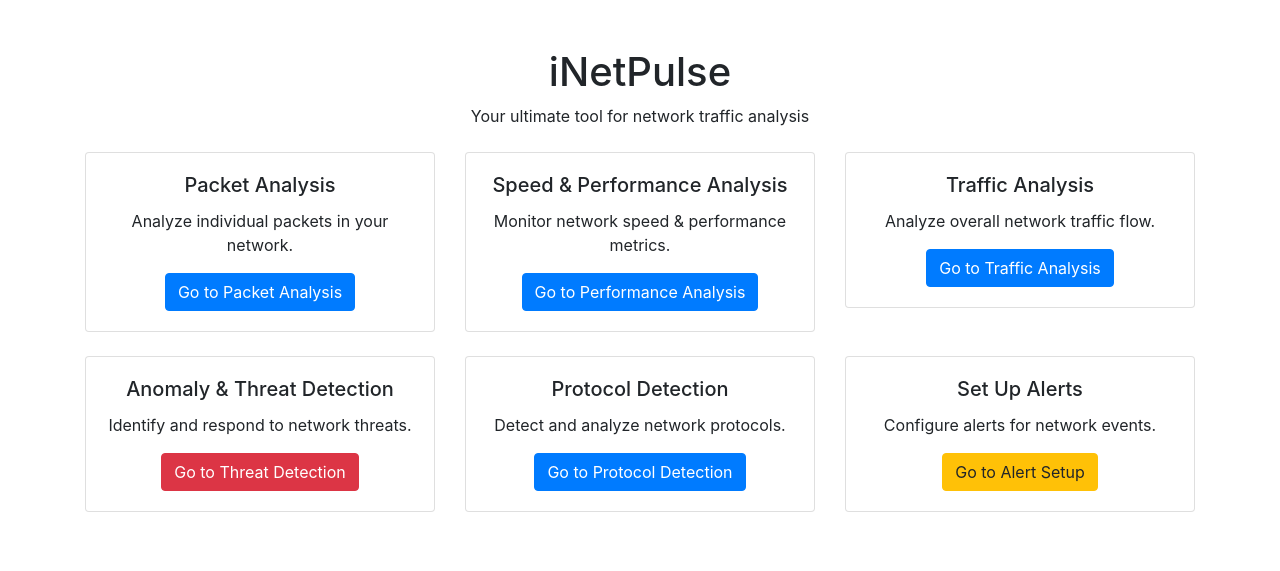
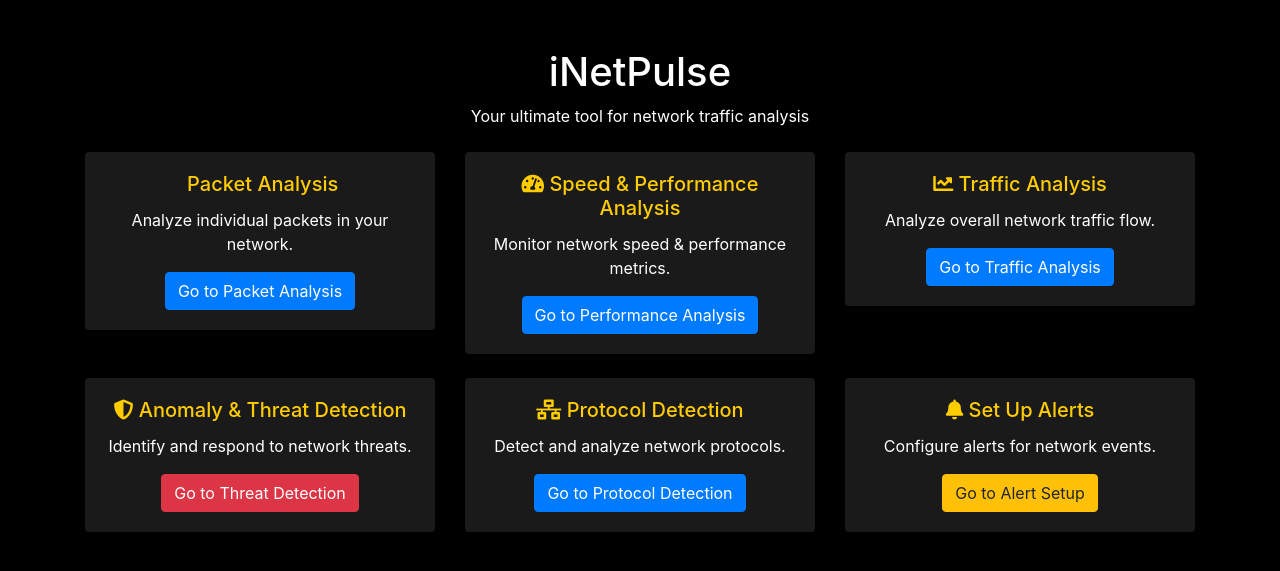
Before and after one commit to piyush2004parate/iNetpulse, a Django app: page / in a window 1280 px wide. Shown: the top 571 px of the page. Run offline with Django 5.2, Linux system fonts and the light colour scheme; some libraries are stand-ins or nearby versions.

Commit message:
Initial Commit

```diff
--- a/analyzer/templates/analyzer/home.html
+++ b/analyzer/templates/analyzer/home.html
@@ -5,7 +5,54 @@
     <meta name="viewport" content="width=device-width, initial-scale=1.0">
     <title>iNetPulse - Network Traffic Analyzer</title>
     <link rel="stylesheet" href="https://stackpath.bootstrapcdn.com/bootstrap/4.5.2/css/bootstrap.min.css">
+    <link rel="stylesheet" href="https://cdnjs.cloudflare.com/ajax/libs/font-awesome/5.15.4/css/all.min.css">
+    {% load static %} <!-- Load the static template tag library -->
+    <link rel="stylesheet" href="{% static 'css/custom.css' %}">  <!-- Link to custom CSS -->
 </head>
+<style>
+    body {
+        background-color: #000; /* Black background */
+        color: #ffffff; /* White text for contrast */
+    }
+
+    h1, p {
+        color: #ffffff; /* Ensures headings and paragraphs are white */
+    }
+
+    .card {
+        background-color: #1a1a1a; /* Dark gray for cards */
+        border: none; /* Remove default card border */
+    }
+
+    .card-title {
+        color: #ffcc00; /* Bright yellow for card titles */
+    }
+
+    .card-text {
+        color: #ffffff; /* White text for card descriptions */
+    }
+
+    .btn-primary {
+        background-color: #007bff; /* Bootstrap primary color */
+        border-color: #007bff; /* Bootstrap primary border color */
+    }
+
+    .btn-danger {
+        background-color: #dc3545; /* Bootstrap danger color */
+        border-color: #dc3545; /* Bootstrap danger border color */
+    }
+
+    .btn-warning {
+        background-color: #ffc107; /* Bootstrap warning color */
+        border-color: #ffc107; /* Bootstrap warning border color */
+    }
+
+    footer {
+        margin-top: 20px;
+        color: #ffffff; /* White text for footer */
+    }
+
+    </style>
 <body>
     <div class="container mt-5">
         <h1 class="text-center">iNetPulse</h1>
@@ -15,7 +62,7 @@
             <div class="col-md-4">
                 <div class="card text-center">
                     <div class="card-body">
-                        <h5 class="card-title">Packet Analysis</h5>
+                        <h5 class="card-title"><i class="fas fa-packet"></i> Packet Analysis</h5>
                         <p class="card-text">Analyze individual packets in your network.</p>
                         <a href="{% url 'sniff_packets' %}" class="btn btn-primary">Go to Packet Analysis</a>
                     </div>
@@ -24,7 +71,7 @@
             <div class="col-md-4">
                 <div class="card text-center">
                     <div class="card-body">
-                        <h5 class="card-title">Speed & Performance Analysis</h5>
+                        <h5 class="card-title"><i class="fas fa-tachometer-alt"></i> Speed & Performance Analysis</h5>
                         <p class="card-text">Monitor network speed & performance metrics.</p>
                         <a href="{% url 'speed_performance_analysis' %}" class="btn btn-primary">Go to Performance Analysis</a>
                     </div>
@@ -33,7 +80,7 @@
             <div class="col-md-4">
                 <div class="card text-center">
                     <div class="card-body">
-                        <h5 class="card-title">Traffic Analysis</h5>
+                        <h5 class="card-title"><i class="fas fa-chart-line"></i> Traffic Analysis</h5>
                         <p class="card-text">Analyze overall network traffic flow.</p>
                         <a href="{% url 'traffic_analysis' %}" class="btn btn-primary">Go to Traffic Analysis</a>
                     </div>
@@ -45,7 +92,7 @@
             <div class="col-md-4">
                 <div class="card text-center">
                     <div class="card-body">
-                        <h5 class="card-title">Anomaly & Threat Detection</h5>
+                        <h5 class="card-title"><i class="fas fa-shield-alt"></i> Anomaly & Threat Detection</h5>
                         <p class="card-text">Identify and respond to network threats.</p>
                         <a href="{% url 'anomaly_detection' %}" class="btn btn-danger">Go to Threat Detection</a>
                     </div>
@@ -54,7 +101,7 @@
             <div class="col-md-4">
                 <div class="card text-center">
                     <div class="card-body">
-                        <h5 class="card-title">Protocol Detection</h5>
+                        <h5 class="card-title"><i class="fas fa-network-wired"></i> Protocol Detection</h5>
                         <p class="card-text">Detect and analyze network protocols.</p>
                         <a href="{% url 'protocol_detection' %}" class="btn btn-primary">Go to Protocol Detection</a>
                     </div>
@@ -63,7 +110,7 @@
             <div class="col-md-4">
                 <div class="card text-center">
                     <div class="card-body">
-                        <h5 class="card-title">Set Up Alerts</h5>
+                        <h5 class="card-title"><i class="fas fa-bell"></i> Set Up Alerts</h5>
                         <p class="card-text">Configure alerts for network events.</p>
                         <a href="{% url 'setup_alerts' %}" class="btn btn-warning">Go to Alert Setup</a>
                     </div>
```
Also changed, not shown: db.sqlite3.
